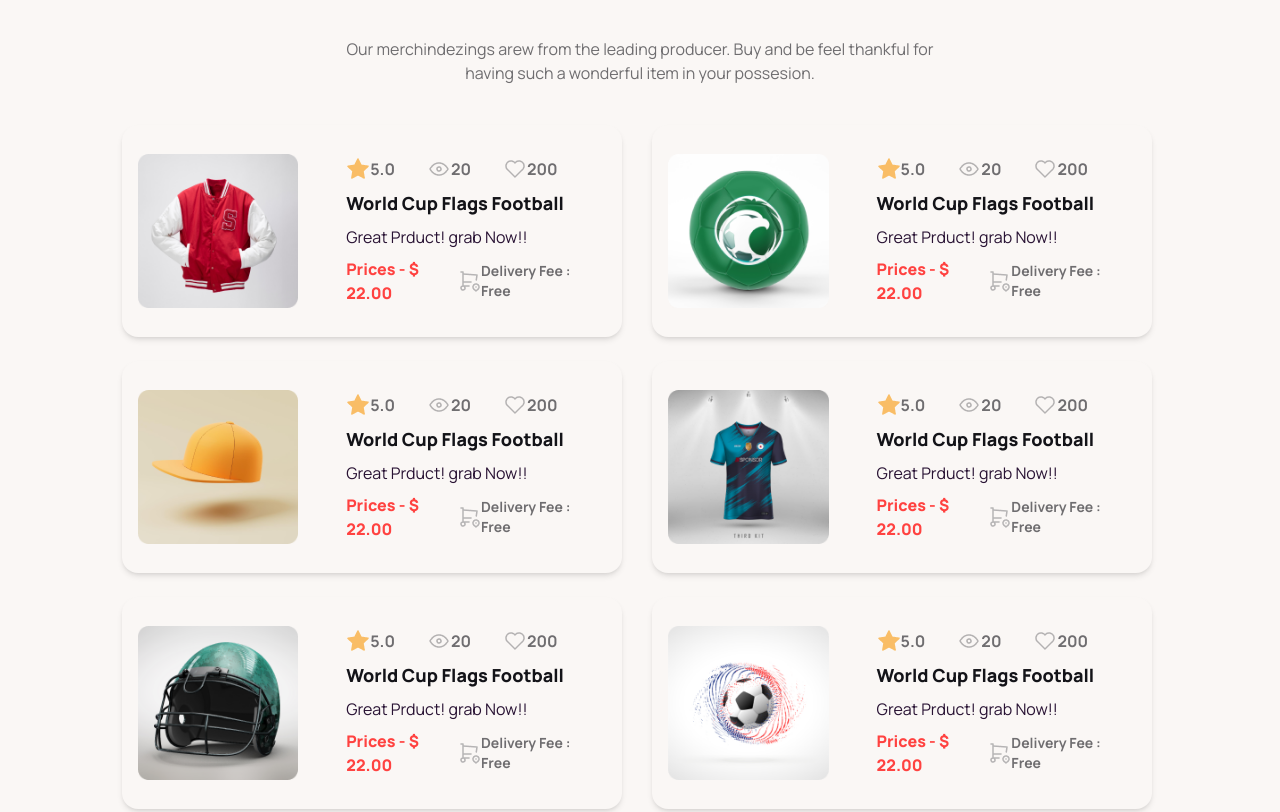
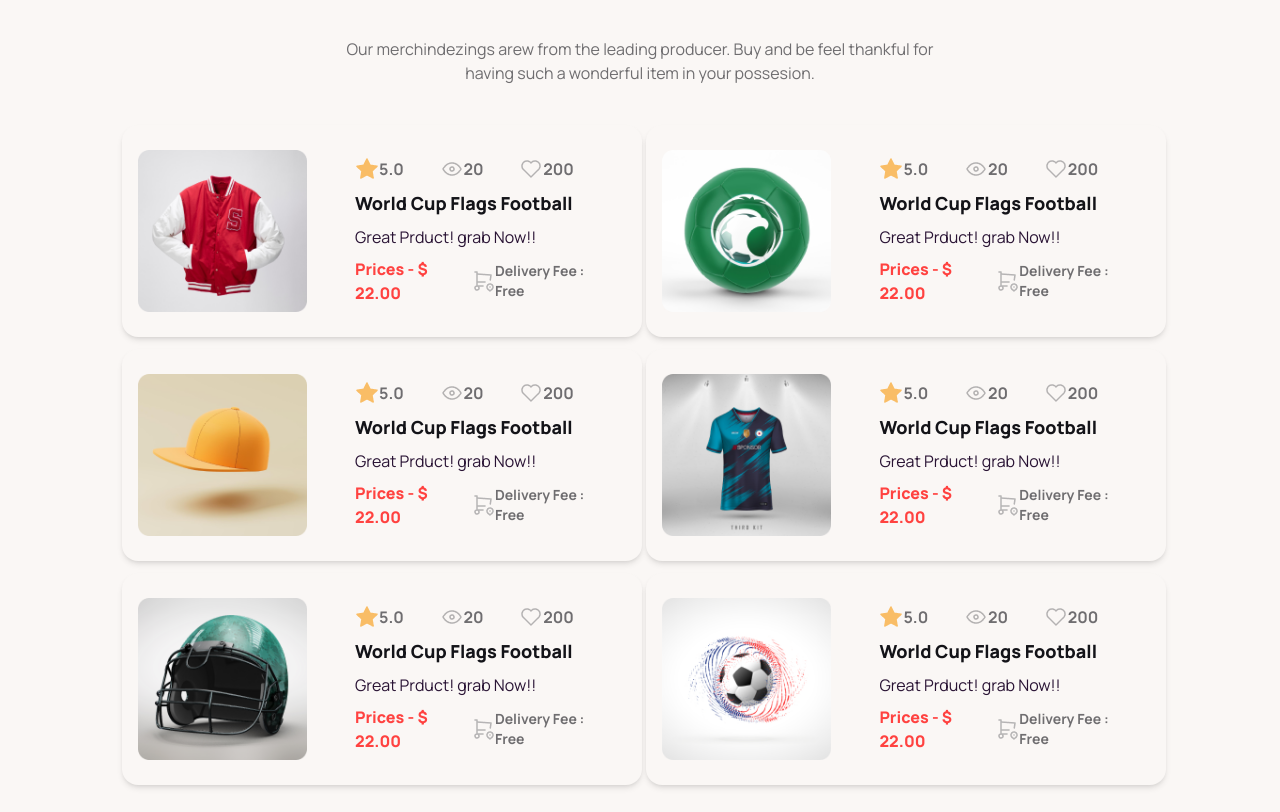
Before and after one commit to SubhaeSadeek/B-r-8A3, a plain HTML site: page index.html in a window 1280 px wide. Shown: the part 2667-3479 px from the top of the page. Drawn offline with nearby package versions, Linux system fonts and the light colour scheme.

Commit message:
Semifinal, alhamdulillah

```diff
--- a/index.html
+++ b/index.html
@@ -204,10 +204,10 @@
     Our merchindezings arew from the leading producer. Buy and be feel thankful for having such a wonderful item in your possesion.
     </p>
 </div>
-<d class="grid grid-cols-1 lg:grid-cols-2 gap-6">
+<d class="grid grid-cols-1 lg:grid-cols-2 gap-3">
   <!-- product 1 -->
   <div>
-  <div class="card card-side bg-base-100 w-auto lg:w-[500px] shadow-md flex flex-col lg:flex-row">
+  <div class="card card-side bg-base-100 w-auto lg:w-[520px] shadow-md flex flex-col lg:flex-row">
     <figure><img src="./images/5.png" class="p-4" alt=""/></figure>
     <div class="card-body">
       <div class="flex">
@@ -226,7 +226,7 @@
   </div>
     <!-- product 2 -->
   <div>
-  <div class="card card-side bg-base-100 w-auto lg:w-[500px] shadow-md flex flex-col lg:flex-row">
+  <div class="card card-side bg-base-100 w-auto lg:w-[520px] shadow-md flex flex-col lg:flex-row">
     <figure><img src="./images/6.png" class="p-4" alt=""/></figure>
     <div class="card-body">
       <div class="flex">
@@ -245,7 +245,7 @@
   </div>
     <!-- product 3 -->
   <div>
-  <div class="card card-side bg-base-100 w-auto lg:w-[500px] shadow-md flex flex-col lg:flex-row">
+  <div class="card card-side bg-base-100 w-auto lg:w-[520px] shadow-md flex flex-col lg:flex-row">
     <figure><img src="./images/7.png" class="p-4" alt=""/></figure>
     <div class="card-body">
       <div class="flex">
@@ -264,7 +264,7 @@
   </div>
     <!-- product 4 -->
   <div>
-  <div class="card card-side bg-base-100 w-auto lg:w-[500px] shadow-md flex flex-col lg:flex-row">
+  <div class="card card-side bg-base-100 w-auto lg:w-[520px] shadow-md flex flex-col lg:flex-row">
     <figure><img src="./images/8.png" class="p-4" alt=""/></figure>
     <div class="card-body">
       <div class="flex">
@@ -283,7 +283,7 @@
   </div>
     <!-- product 5 -->
   <div>
-  <div class="card card-side bg-base-100 w-auto lg:w-[500px] shadow-md flex flex-col lg:flex-row">
+  <div class="card card-side bg-base-100 w-auto lg:w-[520px] shadow-md flex flex-col lg:flex-row">
     <figure><img src="./images/9.png" class="p-4" alt=""/></figure>
     <div class="card-body">
       <div class="flex">
@@ -302,7 +302,7 @@
   </div>
     <!-- product 6 -->
   <div>
-  <div class="card card-side bg-base-100 w-auto lg:w-[500px] shadow-md flex flex-col lg:flex-row">
+  <div class="card card-side bg-base-100 w-auto lg:w-[520px] shadow-md flex flex-col lg:flex-row">
     <figure><img src="./images/10.png" class="p-4" alt=""/></figure>
     <div class="card-body">
       <div class="flex">
```
